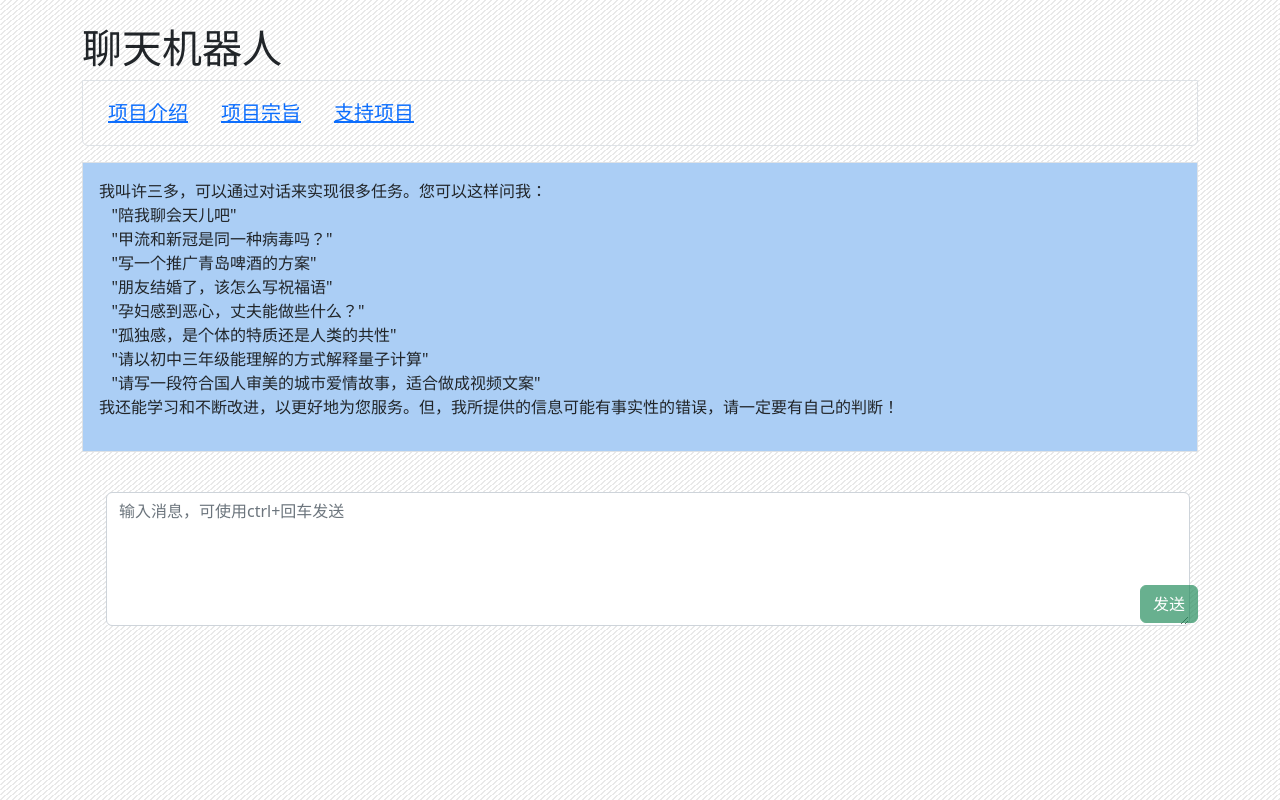
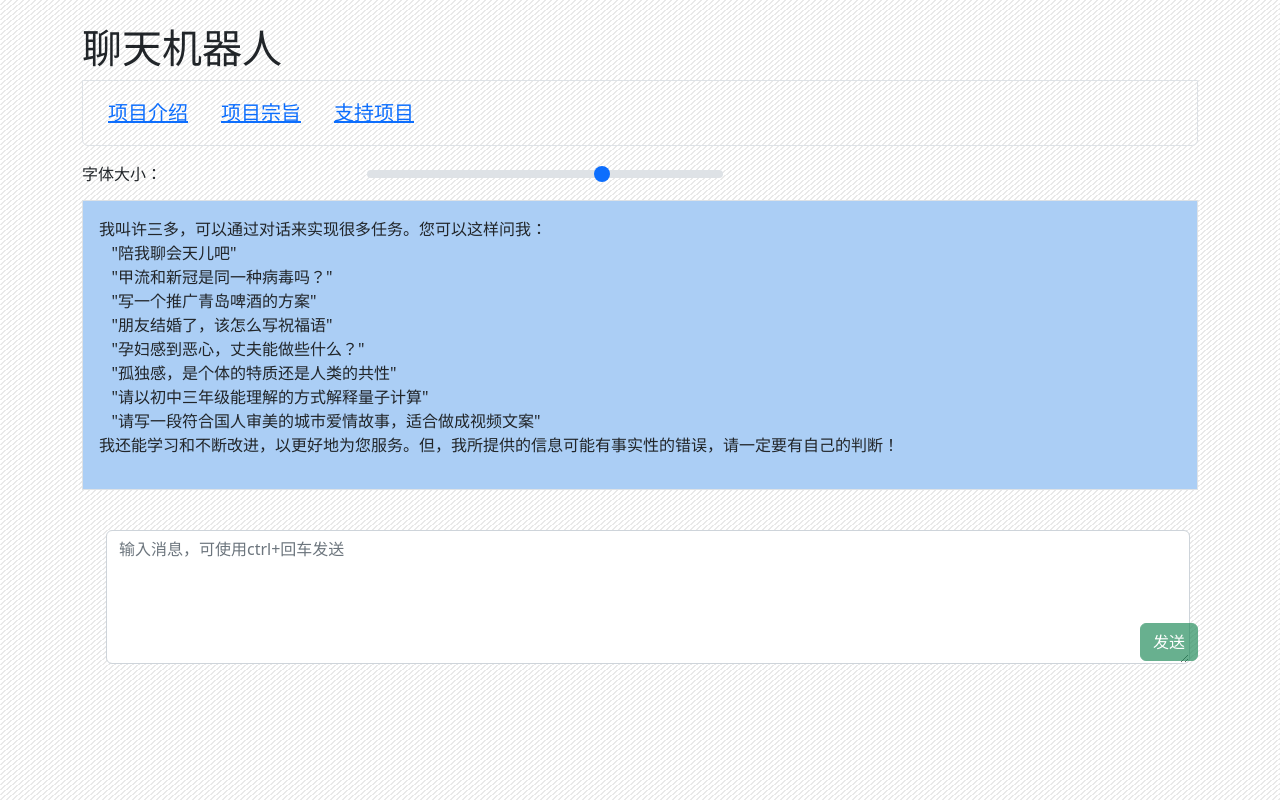
Before and after one commit to chatgpt-for-grandpa/chatgpt-for-grandpa.github.io, a React (Create React App) app: page / in a window 1280 px wide. Built offline with nearby package versions, Linux system fonts and the light colour scheme.

Commit message:
set font size

```diff
--- a/src/App.css
+++ b/src/App.css
@@ -8,3 +8,15 @@
   background-size: 6px 5px;
   min-height: 100vh;
 }
+
+.font-sm {
+  font-size: 13px;
+}
+
+.font-lg {
+  font-size: 19px;
+}
+
+.font-xl {
+  font-size: 24px;
+}
--- a/src/App.tsx
+++ b/src/App.tsx
@@ -1,15 +1,38 @@
-import React from "react";
+import React, { useState } from "react";
 import "bootstrap/dist/css/bootstrap.css";
 import Container from "react-bootstrap/Container";
+import Form from "react-bootstrap/Form";
+import Row from "react-bootstrap/Row";
+import Col from "react-bootstrap/Col";
 import "./App.css";
 import ProjectIntro from "./project_info";
 import Chat from "./chat";
 
 function App() {
+  const [fontSize, setFontSize] = useState(1);
+  const fontSizeClasses = ["font-sm", "", "font-lg", "font-xl"];
+
+  const handleFontSizeChange = (e: React.ChangeEvent<HTMLInputElement>) => {
+    setFontSize(parseInt(e.target.value, 10));
+  };
+
   return (
-    <Container fluid="md" className="App pt-4">
+    <Container fluid="md" className={`App pt-4 ${fontSizeClasses[fontSize]}`}>
       <h1>聊天机器人</h1>
       <ProjectIntro />
+      <Row>
+        <Col xs={12} md={3}>
+          <Form.Label style={{ height: 30 }}>字体大小：</Form.Label>
+        </Col>
+        <Col xs={12} md={4}>
+          <Form.Range
+            min={0}
+            max={3}
+            step={1}
+            onChange={handleFontSizeChange}
+          />
+        </Col>
+      </Row>
       <Chat />
     </Container>
   );
```
